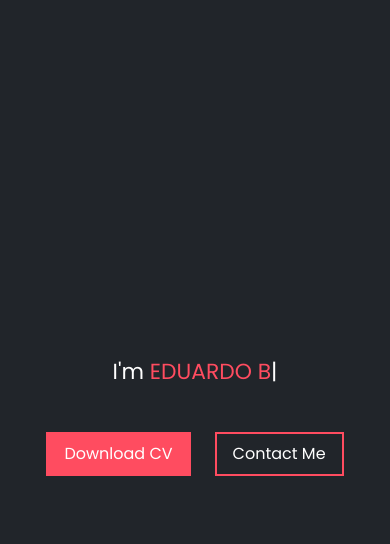
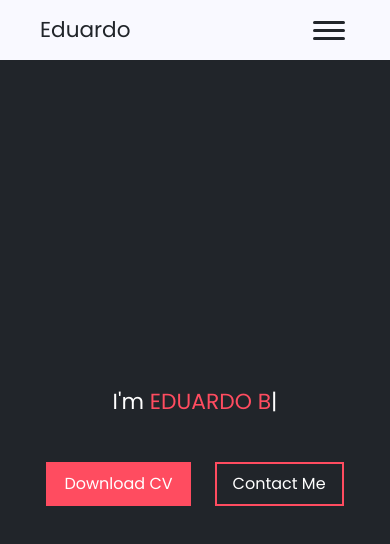
Before and after one commit to UPSxACE/personal-website-vercel, a Next.js app: page / in a window 390 px wide. Shown: the top 544 px of the page. Built offline with nearby package versions, Linux system fonts and the light colour scheme.

Commit message:
feature: phone navbar

```diff
--- /dev/null
+++ b/components/hamburguer.js
@@ -0,0 +1,51 @@
+import styled from "styled-components";
+import { $textColor1 } from "../utils/config";
+
+export function HambuerguerMenuIcon() {
+  return (
+    <HamburguerMenuIconDiv className="d-flex align-items-center ms-auto">
+      <input id="toggle" type="checkbox" className="d-none"></input>
+      <label htmlFor="toggle" className="hamburger">
+        <div className="top-bun"></div>
+        <div className="meat"></div>
+        <div className="bottom-bun"></div>
+      </label>
+    </HamburguerMenuIconDiv>
+  );
+}
+
+const HamburguerMenuIconDiv = styled.div`
+  .hamburger {
+    z-index: 5;
+  }
+
+  .hamburger div {
+    position: relative;
+    width: 2em;
+    height: 3px;
+    border-radius: 3px;
+    background-color: ${$textColor1};
+    margin: 5px;
+    transition: all 0.3s ease-in-out;
+  }
+
+  #toggle:checked + .hamburger .top-bun {
+    margin-top: 13px;
+    transform: rotate(-45deg);
+  }
+  #toggle:checked + .hamburger .bottom-bun {
+    transition-duration: 0.1s;
+    opacity: 0;
+    transform: rotate(45deg);
+  }
+  #toggle:checked + .hamburger .meat {
+    transform: rotate(45deg);
+
+    margin-top: -8px;
+  }
+
+  #toggle:checked + .hamburger + .nav {
+    top: 0;
+    transform: scale(1);
+  }
+`;
--- a/components/main.js
+++ b/components/main.js
@@ -67,4 +67,21 @@ export const Main = styled.main`
     display: flex;
     justify-content: center;
   }
+
+  .phoneNav {
+    display: none;
+    @media (max-width: 991px) {
+      display: flex;
+      height: 60px;
+    }
+
+    padding-left: 40px;
+    padding-right: 40px;
+  }
+
+  .contentCol {
+    @media (max-width: 991px) {
+      height: calc(100vh - 60px);
+    }
+  }
 `;
--- a/pages/index.js
+++ b/pages/index.js
@@ -26,16 +26,13 @@ import {
   faInstagram,
 } from "@fortawesome/free-brands-svg-icons";
 import { faEye } from "@fortawesome/free-regular-svg-icons";
+import { HambuerguerMenuIcon } from "../components/hamburguer";
 
 export default function Home() {
   useEffect(() => {
     const typed = new Typed("#typed", {
       strings: [
         "Hi",
-        "I'm <em>EDUARDO BOTELHO</em>",
-        "I'm <em>DEVELOPER</em>",
-        "I'm <em>EDUARDO BOTELHO</em>",
-        "I'm <em>DEVELOPER</em>",
         "I'm <em>EDUARDO BOTELHO</em>",
         "I'm <em>DEVELOPER</em>",
         "I'm <em>EDUARDO BOTELHO</em>",
@@ -68,6 +65,14 @@ export default function Home() {
       <Main>
         <MainContainer className="g-0" fluid>
           <Row className="g-0 h-100">
+            <Col
+              className="phoneNav
+             align-items-center"
+              xs={12}
+            >
+              <h4 className="m-0">Eduardo</h4>
+              <HambuerguerMenuIcon />
+            </Col>
             <ResizableContainerHalfCol
               xs={12}
               lg={6}
@@ -247,7 +252,9 @@ function ResizableContainerHalfCol(props) {
   return (
     <Col
       className={
-        props.dNoneToBlock ? "d-none d-" + props.dNoneToBlock + "-block" : ""
+        props.dNoneToBlock
+          ? "contentCol d-none d-" + props.dNoneToBlock + "-block"
+          : "contentCol "
       }
       style={props.style}
       xs={props.xs}
```
